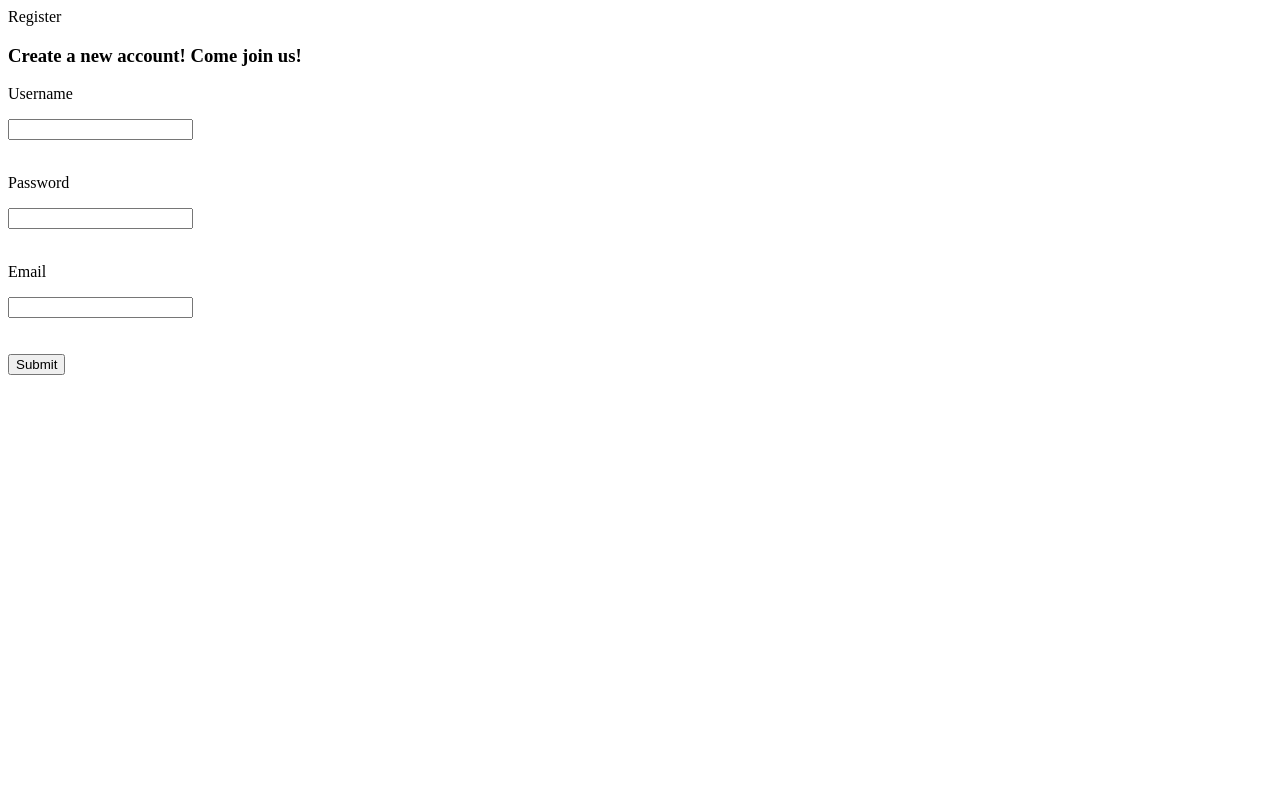
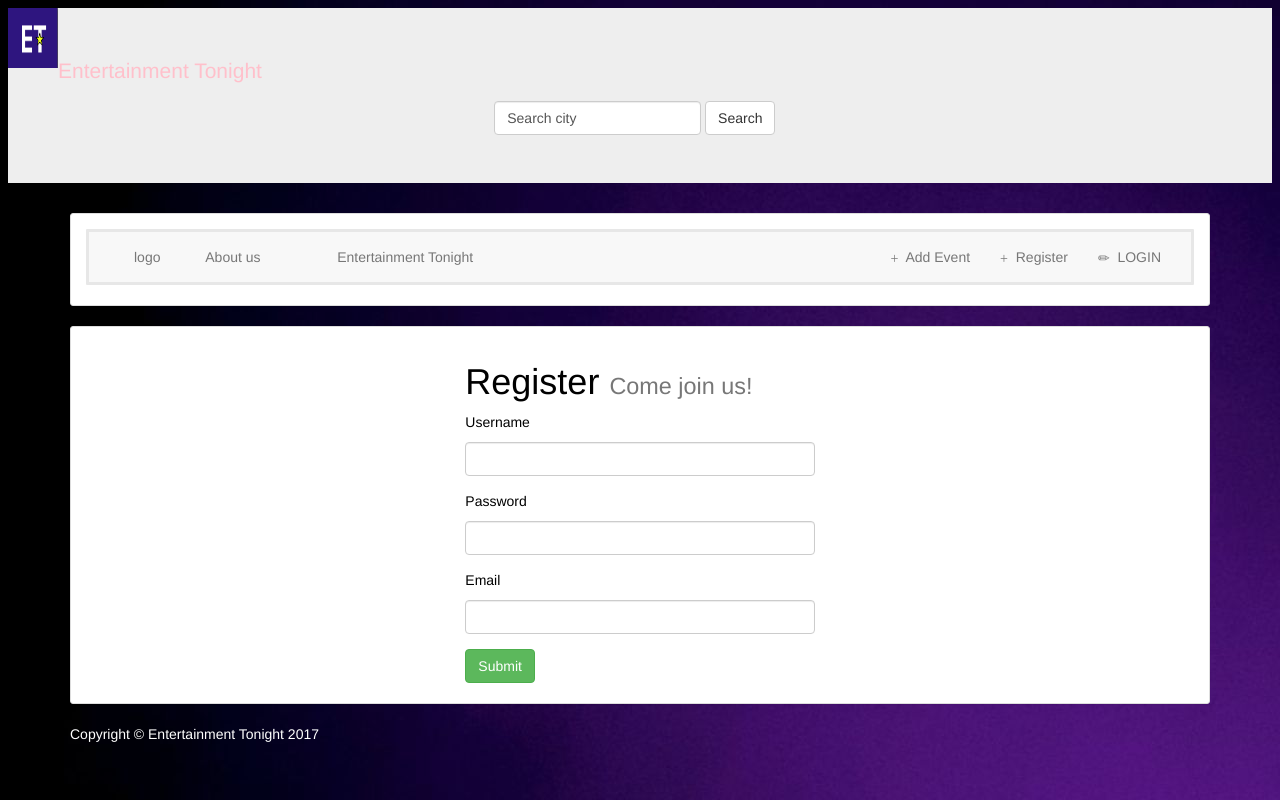
Before and after one commit to ashleyf1996/OOP_Web_Application_Assignment3, a Django app: page /entertainment_tonight/register/ in a window 1280 px wide. Run offline with Django 3.2, Linux system fonts and the light colour scheme; some libraries are stand-ins or nearby versions; some web fonts are replaced.

Commit message:
allowed only authenticated users to add event

```diff
--- a/entertainment_tonight/urls.py
+++ b/entertainment_tonight/urls.py
@@ -7,7 +7,7 @@ urlpatterns = [
     url(r'^(?P<pk>[0-9]+)/$', views.DetailView.as_view(), name='detail'),
     # /entertainment_tonight/info if someone writes 1 it saves it in s var called city id. 1-9+ this patt mathces any following ints
 
-    url(r'^create/$', views.home, name='create'),
+    url(r'^create/$', views.CreateEvent.as_view(), name='create'),
     url(r'login/$', views.Login.as_view(), name='login'),
     url(r'^register/$', views.UserFormView.as_view(), name='register'),
     url(r'^logout/$', views.Logout.as_view(), name='logout'),
--- a/entertainment_tonight/views.py
+++ b/entertainment_tonight/views.py
@@ -25,12 +25,19 @@ class EventCreate(CreateView):
     fields = ['event_name', 'event_type', 'event_location']
 
 
-def home(request):
-    form = CreateEventForm()
-    context = {
-        "form": form
-    }
-    return render(request, 'event_form.html', context)
+class CreateEvent(View):
+
+    def get(self, request):
+
+        if request.user.is_authenticated():
+            form = CreateEventForm()
+            context = {
+                "form": form
+            }
+            return render(request, 'event_form.html', context)
+        else:
+            messages.warning(request, "You must be logged in to do that")
+            return redirect('login')
 
 
 class Logout(View):
@@ -39,8 +46,9 @@ class Logout(View):
         # Log the user out. If they are logged in
         if request.user.is_authenticated:
             # Log them out
+            user = request.user
             logout(request)
-            messages.success(request, "You have now been logged out, Danke :)!")
+            messages.success(request, "Bye %s You have now been logged out, Danke :)!" % user)
             return redirect('index')
 
 
--- a/templates/registration_form.html
+++ b/templates/registration_form.html
@@ -1,41 +1,45 @@
-{% block title %}Register{% endblock %}
+{% extends "base.html" %}
 
-{% block body %}
-    <div class="container-fluid">
-        <div class="row">
-            <div class="col-sm-12 col-md-7">
-                <div class="panel panel-default">
-                    <div class="panel-body">
-                        <h3> Create a new account! Come join us! </h3>
-                       <form class="form-horizontal" role="form" action="" method="post">
+{% block title %}Entertainment Tonight | Register{% endblock %}
+
+{% block content %}
+
+{% include 'header_menu.html' %}
+    <div class="panel panel-default">
+        <div class="panel-body">
+            <div class="row">
+                <div class="col-md-4">
+                </div>
+                <div class="col-md-4">
+                    <h1>Register <small>Come join us!</small></h1>
+                    <form name="register" role="form" action="" method="post">
                             {% csrf_token %}
                            <div class="form-group">
-                               <div class="col-sm-offset-2 col-sm-10">
                                             <p>Username</p>
                                         <input id="username" name="username"
-                                   type="text" class="form-control"><br><br>
+                                   type="text" class="form-control">
+                           </div>
+                           <div class="form-group">
                                    <p>Password</p>
                                        <input id="password" name="password"
-                                              type="password" class="form-control"/></div><br>
+                                              type="password" class="form-control"/>
+                           </div>
+                           <div class="form-group">
                                <p>Email</p>
-                                <input id="email" name="email"
-                                              type="text" class="form-control"/></div><br><br>
-                                   <button type="submit" class="btn btn-success">Submit</button>
-
+                               <input id="email" name="email"
+                                              type="text" class="form-control"/>
                            </div>
-                           </div>
-                          </div>
-
+                        <button type="submit" class="btn btn-success">Submit</button>
                        </form>
-                        <div>
+                </div>
+                <div class="col-md-4">
                 </div>
             </div>
-
+            <br/>
         </div>
     </div>
 
 
-
-
+{% include 'footer.html' %}
 
 {% endblock %}
```
Also changed, not shown: templates/event_form.html (+13 -5 lines), db.sqlite3.
